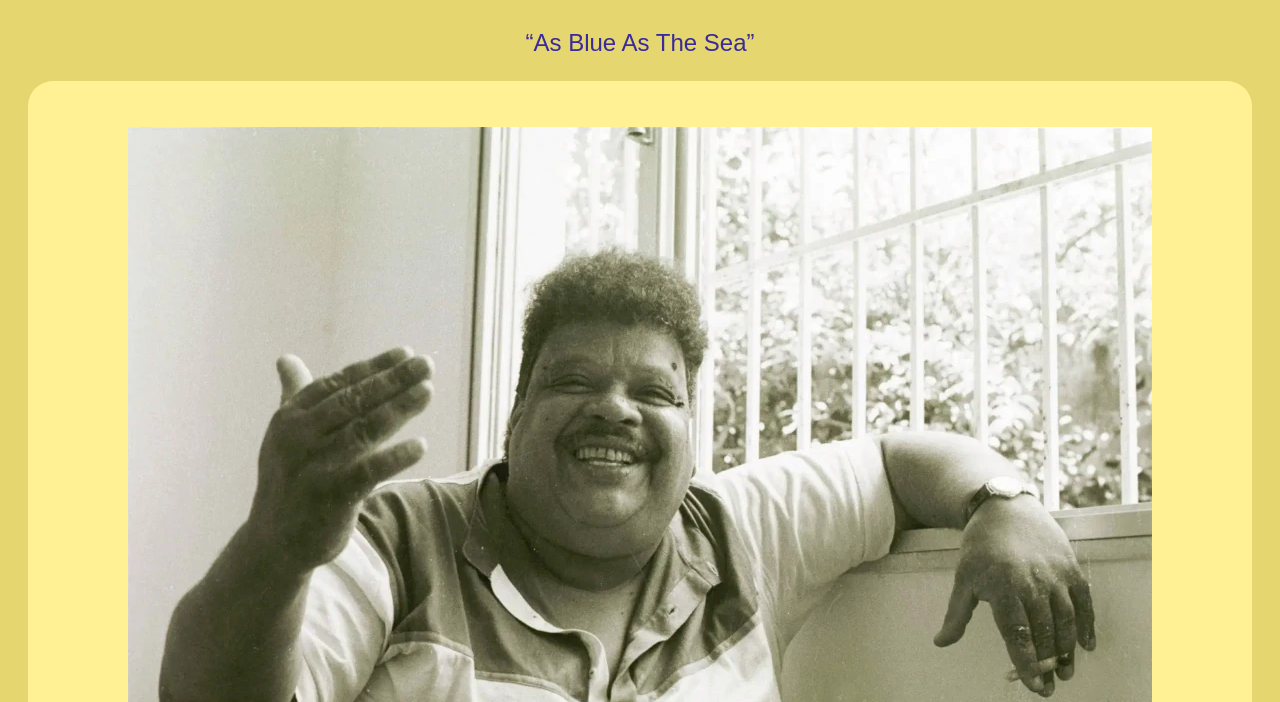
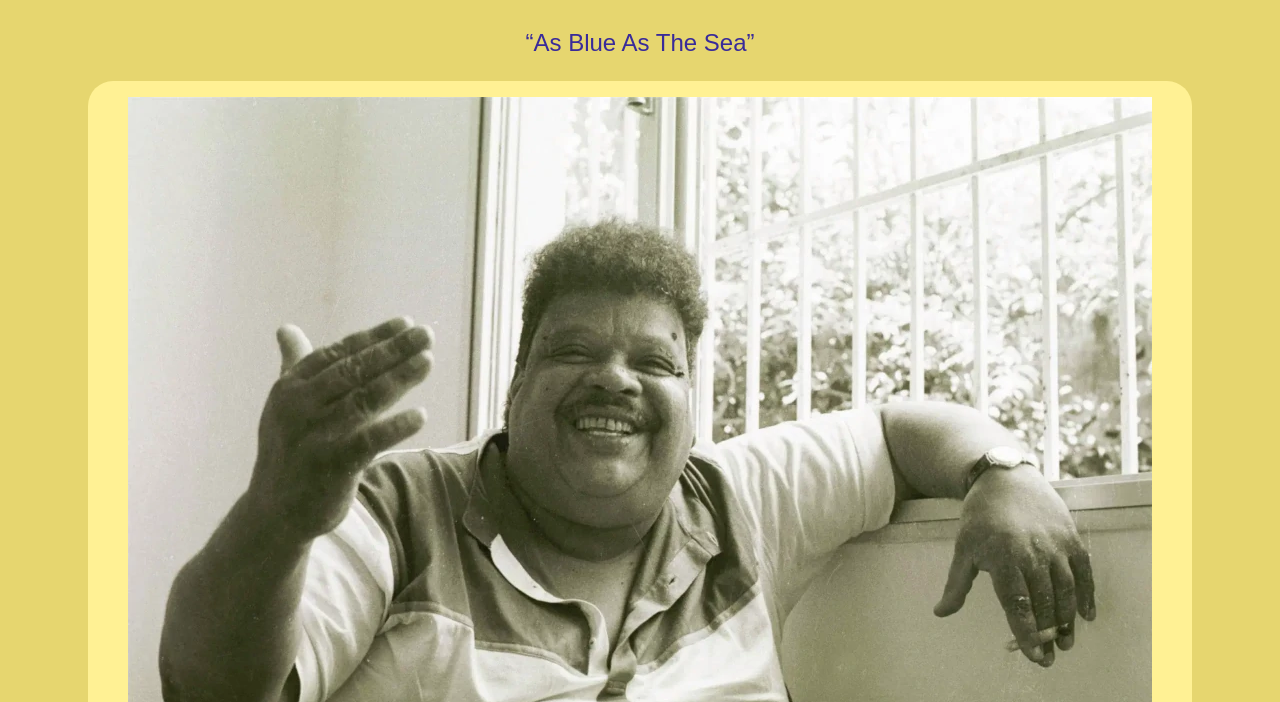
Before and after one commit to JoaoPi314/tribute_page, a plain HTML site: page index.html in a window 1280 px wide. Shown: the part 98-800 px from the top of the page. Drawn offline with Linux system fonts and the light colour scheme.

Commit message:
Fixes a padding value

```diff
--- a/style.css
+++ b/style.css
@@ -48,7 +48,7 @@ header{
     border-radius: 25px;
     max-width: 100%;
     height: auto;
-    padding: 30px 60px 30px 60px;
+    padding: 30px auto 30px auto;
 }
 #img-div{
     grid-area: pic;
```
